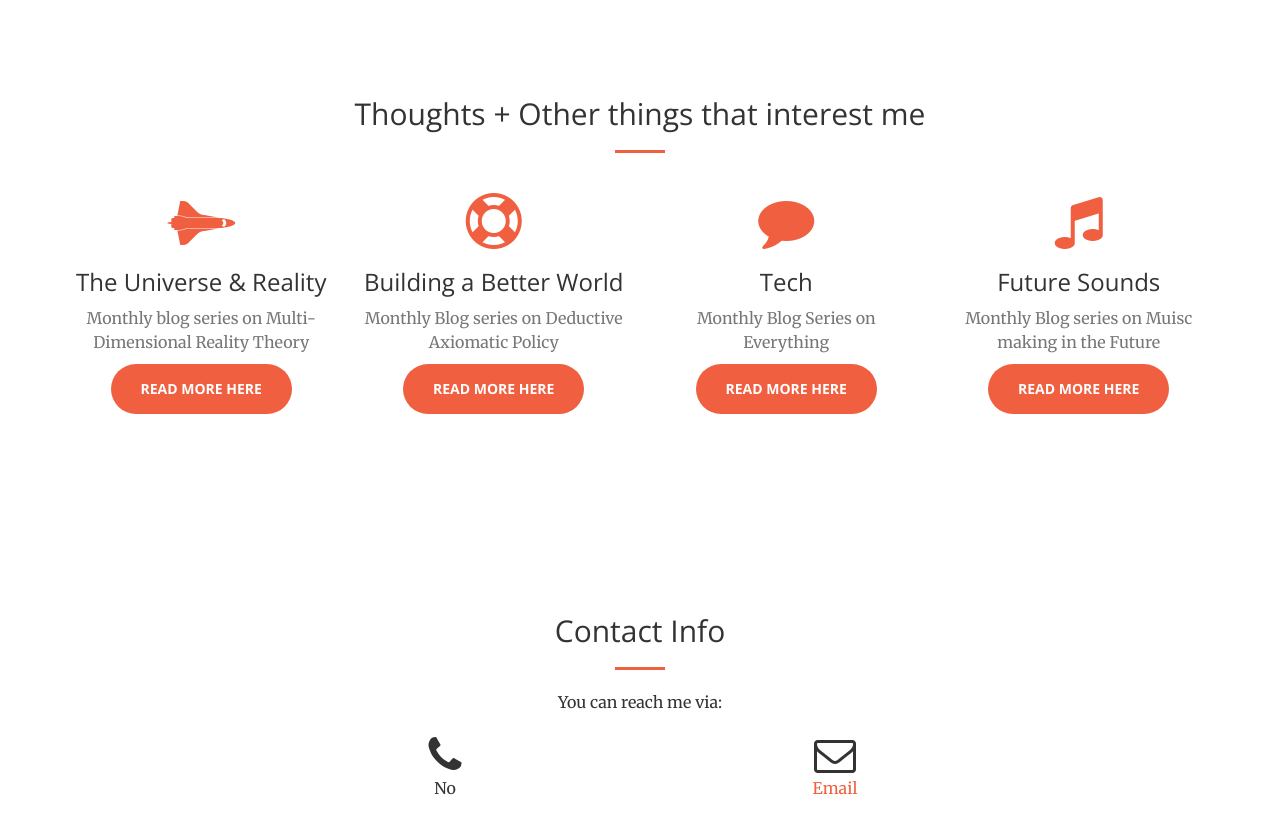
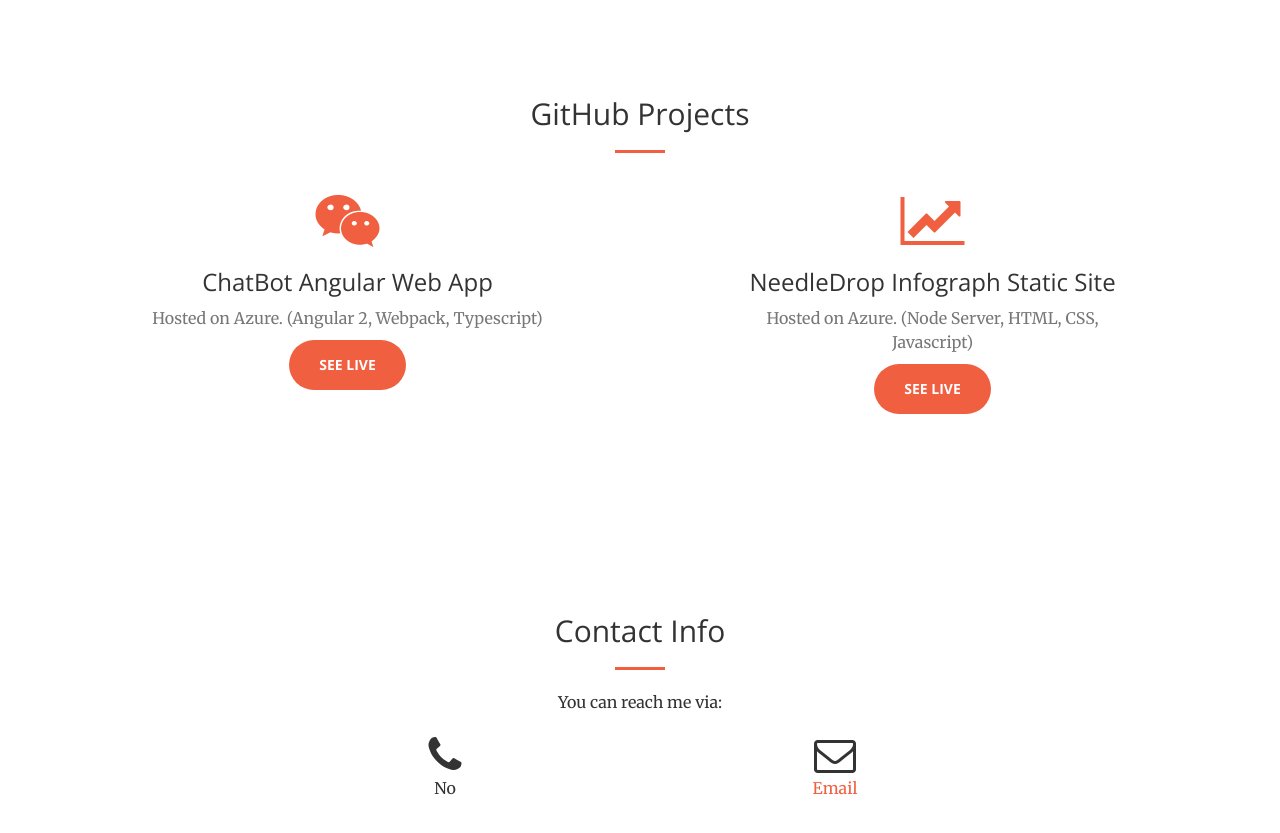
Before and after one commit to OldFresco/my-site, a website: page views/index.html in a window 1280 px wide. Shown: the part 1809-2642 px from the top of the page. Drawn offline with nearby package versions, Linux system fonts and the light colour scheme.

Commit message:
Near finalised content fixes

```diff
--- a/views/index.html
+++ b/views/index.html
@@ -58,7 +58,7 @@
                         <a class="page-scroll" href="#Work">Work</a>
                     </li>
                     <li>
-                        <a class="page-scroll" href="#Thoughts">Thoughts</a>
+                        <a class="page-scroll" href="#Thoughts">Github</a>
                     </li>
                     <li>
                         <a class="page-scroll" href="#Contact">Contact</a>
@@ -209,43 +209,27 @@
         <div class="container">
             <div class="row">
                 <div class="col-lg-12 text-center">
-                    <h2 class="section-heading">Thoughts + Other things that interest me</h2>
+                    <h2 class="section-heading">GitHub Projects</h2>
                     <hr class="primary">
                 </div>
             </div>
         </div>
         <div class="container">
             <div class="row">
-                <div class="col-lg-3 col-md-6 text-center">
+                <div class="col-lg-6 col-md-6 text-center">
                     <div class="service-box">
-                        <i class="fa fa-4x fa-space-shuttle wow bounceIn text-primary"></i>
-                        <h3>The Universe & Reality</h3>
-                        <p class="text-muted">Monthly blog series on Multi-Dimensional Reality Theory</p>
-                        <p class="h6"><a target="_blank" href="www.bloglink.com" class="btn btn-primary btn-xl">Read more here</a></p>
+                        <i class="fa fa-4x fa-weixin wow bounceIn text-primary" href="https://github.com/OldFresco/harply-ui/"></i>
+                        <h3>ChatBot Angular Web App</h3>
+                        <p class="text-muted">Hosted on Azure. (Angular 2, Webpack, Typescript)</p>
+                        <p class="h6"><a target="_blank" href="http://harplybot.me/" class="btn btn-primary btn-xl">See Live</a></p>
                     </div>
                 </div>
-                <div class="col-lg-3 col-md-6 text-center">
-                    <div class="service-box">
-                        <i class="fa fa-4x fa-life-saver wow bounceIn text-primary" data-wow-delay=".1s"></i>
-                        <h3>Building a Better World</h3>
-                        <p class="text-muted">Monthly Blog series on Deductive Axiomatic Policy</p>
-                        <p class="h6"><a target="_blank" href="www.bloglink.com" class="btn btn-primary btn-xl">Read more here</a></p>
-                    </div>
-                </div>
-                <div class="col-lg-3 col-md-6 text-center">
-                    <div class="service-box">
-                        <i class="fa fa-4x fa-comment wow bounceIn text-primary" data-wow-delay=".2s"></i>
-                        <h3>Tech</h3>
-                        <p class="text-muted">Monthly Blog Series on Everything</p>
-                        <p class="h6"><a target="_blank" href="www.bloglink.com" class="btn btn-primary btn-xl">Read more here</a></p>
-                    </div>
-                </div>
-                <div class="col-lg-3 col-md-6 text-center">
-                    <div class="service-box">
-                        <i class="fa fa-4x fa-music wow bounceIn text-primary" data-wow-delay=".3s"></i>
-                        <h3>Future Sounds</h3>
-                        <p class="text-muted">Monthly Blog series on Muisc making in the Future</p>
-                        <p class="h6"><a target="_blank" href="www.bloglink.com" class="btn btn-primary btn-xl">Read more here</a></p>
+                <div class="col-lg-6 col-md-6 text-center">
+                    <div class="service-box" href="https://github.com/OldFresco/needledrop-analytics-site">
+                        <i class="fa fa-4x fa-line-chart wow bounceIn text-primary" data-wow-delay=".1s"></i>
+                        <h3>NeedleDrop Infograph Static Site</h3>
+                        <p class="text-muted">Hosted on Azure. (Node Server, HTML, CSS, Javascript)</p>
+                        <p class="h6"><a target="_blank" href="http://graphtonystathano.com/" class="btn btn-primary btn-xl">See Live</a></p>
                     </div>
                 </div>
             </div>
```
